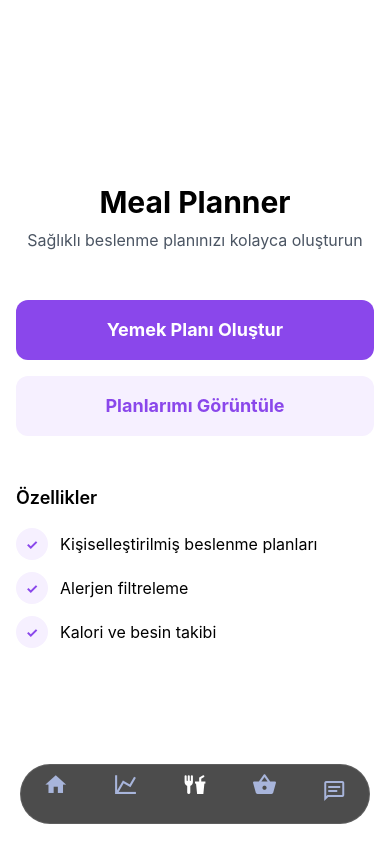
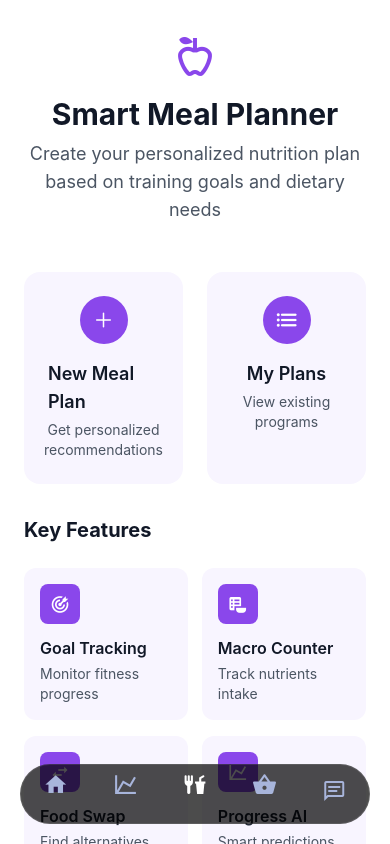
Before and after one commit to meertseker/react-native-expo, a React Native app: screen /MealPlan in a window 390 px wide. Built offline with nearby package versions, Linux system fonts and the light colour scheme.

Commit message:
meal plans better now

```diff
--- a/screens/MealPlan.tsx
+++ b/screens/MealPlan.tsx
@@ -1,8 +1,8 @@
-
-import { View, Text, TouchableOpacity, SafeAreaView, Image, StyleSheet } from 'react-native';
+import { View, Text, TouchableOpacity, SafeAreaView } from 'react-native';
 import { useNavigation } from '@react-navigation/native';
 import { NativeStackNavigationProp } from '@react-navigation/native-stack';
 import { RootStackParamList } from '../App';
+import { Ionicons, MaterialCommunityIcons } from '@expo/vector-icons';
 
 type HomeScreenNavigationProp = NativeStackNavigationProp<RootStackParamList, 'Home'>;
 
@@ -10,61 +10,85 @@ const HomeScreen: React.FC = () => {
   const navigation = useNavigation<HomeScreenNavigationProp>();
 
   const startMealPlanCreation = () => {
-    // İlk adıma git
     navigation.navigate('FirstMealForm');
   };
 
   return (
     <SafeAreaView className="flex-1 bg-white">
-      <View className="flex-1 justify-center items-center p-4">
-        {/* App Logo */}
+      <View className="flex-1 px-6 pt-8">
+        {/* Header */}
+        <View className="items-center mb-12">
+          <MaterialCommunityIcons
+            name="food-apple-outline"
+            size={48}
+            color="#8A47EB"
+            style={{ marginBottom: 16 }}
+          />
+          <Text className="text-3xl font-bold text-gray-900 mb-2">Smart Meal Planner</Text>
+          <Text className="text-lg text-gray-600 text-center">
+            Create your personalized nutrition plan based on training goals and dietary needs
+          </Text>
+        </View>
 
-
-        <Text className="text-3xl font-bold text-center mb-2">Meal Planner</Text>
-        <Text className="text-base text-gray-600 text-center mb-12 ">
-          Sağlıklı beslenme planınızı kolayca oluşturun
-        </Text>
-
-        {/* Ana buton */}
+        {/* Action Cards */}
+        <View className="flex-row justify-between mb-8">
           <TouchableOpacity
-          className="bg-[#8A47EB] w-full py-4 rounded-xl mb-4"
+            className="bg-[#F8F5FF] p-6 rounded-2xl flex-1 mr-3 items-center"
             onPress={startMealPlanCreation}
           >
-          <Text className="text-white font-bold text-center text-lg">Yemek Planı Oluştur</Text>
+            <View className="bg-[#8A47EB] w-12 h-12 rounded-full items-center justify-center mb-4">
+              <Ionicons name="add" size={24} color="white" />
+            </View>
+            <Text className="text-lg font-semibold text-gray-900 mb-1">New Meal Plan</Text>
+            <Text className="text-sm text-gray-600 text-center">Get personalized recommendations</Text>
           </TouchableOpacity>
 
-        {/* İkincil buton */}
-        <TouchableOpacity className="bg-[#F6F0FF] w-full py-4 rounded-xl">
-          <Text className="text-[#8A47EB] font-bold text-center text-lg">Planlarımı Görüntüle</Text>
+          <TouchableOpacity className="bg-[#F8F5FF] p-6 rounded-2xl flex-1 ml-3 items-center">
+            <View className="bg-[#8A47EB] w-12 h-12 rounded-full items-center justify-center mb-4">
+              <Ionicons name="list" size={24} color="white" />
+            </View>
+            <Text className="text-lg font-semibold text-gray-900 mb-1">My Plans</Text>
+            <Text className="text-sm text-gray-600 text-center">View existing programs</Text>
           </TouchableOpacity>
-
-        {/* Özellikler */}
-        <View className="w-full mt-12">
-          <Text className="text-lg font-semibold mb-4">Özellikler</Text>
-
-          <View className="flex-row items-center mb-3">
-            <View className="w-8 h-8 bg-[#F6F0FF] rounded-full justify-center items-center mr-3">
-              <Text className="text-[#8A47EB] font-bold">✓</Text>
-            </View>
-            <Text className="text-base">Kişiselleştirilmiş beslenme planları</Text>
         </View>
 
-          <View className="flex-row items-center mb-3">
-            <View className="w-8 h-8 bg-[#F6F0FF] rounded-full justify-center items-center mr-3">
-              <Text className="text-[#8A47EB] font-bold">✓</Text>
-            </View>
-            <Text className="text-base">Alerjen filtreleme</Text>
-          </View>
-
-          <View className="flex-row items-center mb-3">
-            <View className="w-8 h-8 bg-[#F6F0FF] rounded-full justify-center items-center mr-3">
-              <Text className="text-[#8A47EB] font-bold">✓</Text>
-            </View>
-            <Text className="text-base">Kalori ve besin takibi</Text>
-          </View>
+        {/* Key Features Grid */}
+        <Text className="text-xl font-bold text-gray-900 mb-6">Key Features</Text>
+        <View className="flex-row flex-wrap justify-between">
+          <FeatureCard
+            icon="bullseye-arrow"
+            title="Goal Tracking"
+            description="Monitor fitness progress"
+          />
+          <FeatureCard
+            icon="nutrition"
+            title="Macro Counter"
+            description="Track nutrients intake"
+          />
+          <FeatureCard
+            icon="swap-horizontal"
+            title="Food Swap"
+            description="Find alternatives"
+          />
+          <FeatureCard
+            icon="chart-line"
+            title="Progress AI"
+            description="Smart predictions"
+          />
         </View>
       </View>
     </SafeAreaView>
-  ); }
+  );
+}
+
+const FeatureCard = ({ icon, title, description }: any) => (
+  <TouchableOpacity className="w-[48%] bg-[#F8F5FF] p-4 rounded-xl mb-4">
+    <View className="bg-[#8A47EB] w-10 h-10 rounded-lg items-center justify-center mb-3">
+      <MaterialCommunityIcons name={icon} size={20} color="white" />
+    </View>
+    <Text className="text-base font-semibold text-gray-900 mb-1">{title}</Text>
+    <Text className="text-sm text-gray-600">{description}</Text>
+  </TouchableOpacity>
+);
 
 export default HomeScreen;
```
Lines whose indentation alone changed are shown as unchanged.
